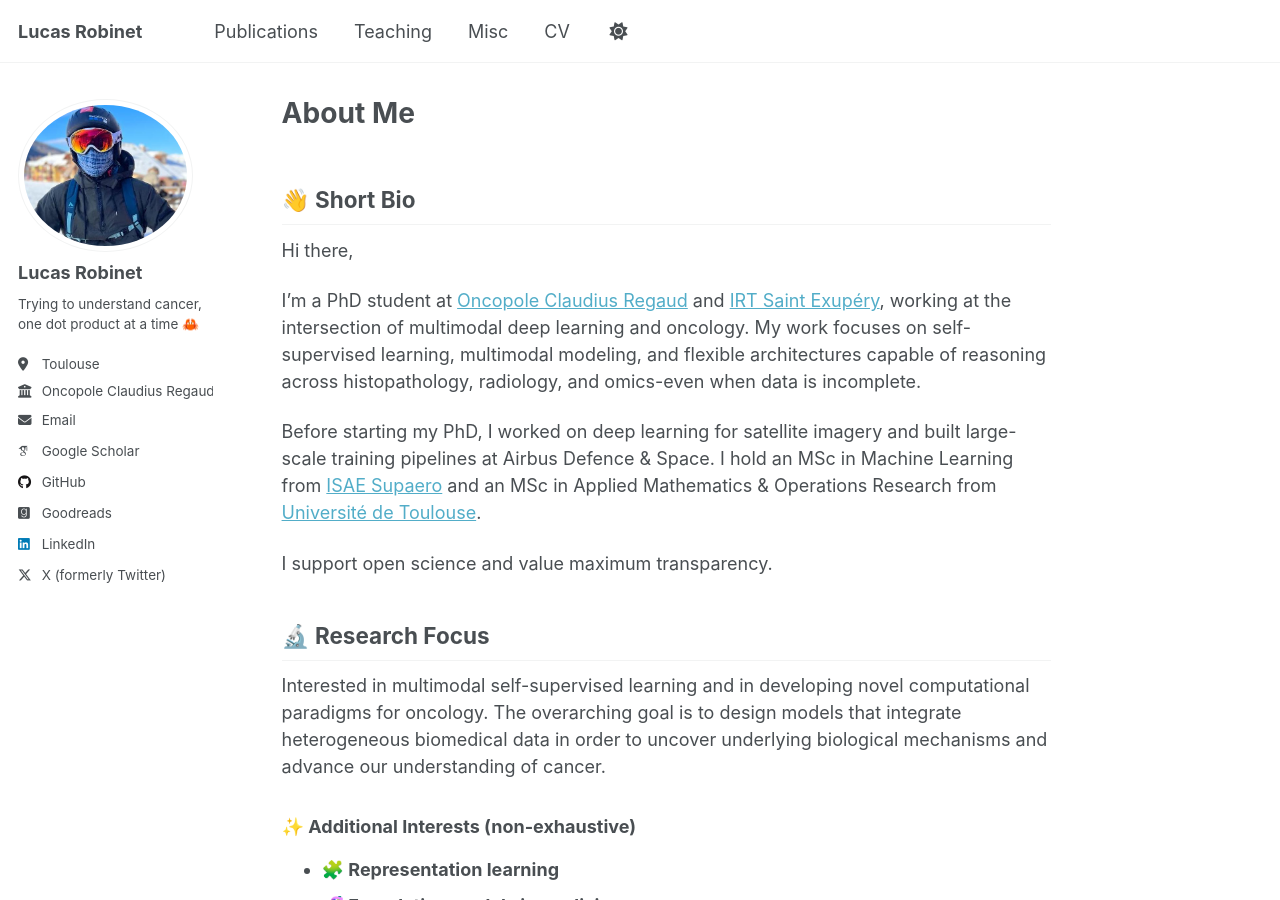
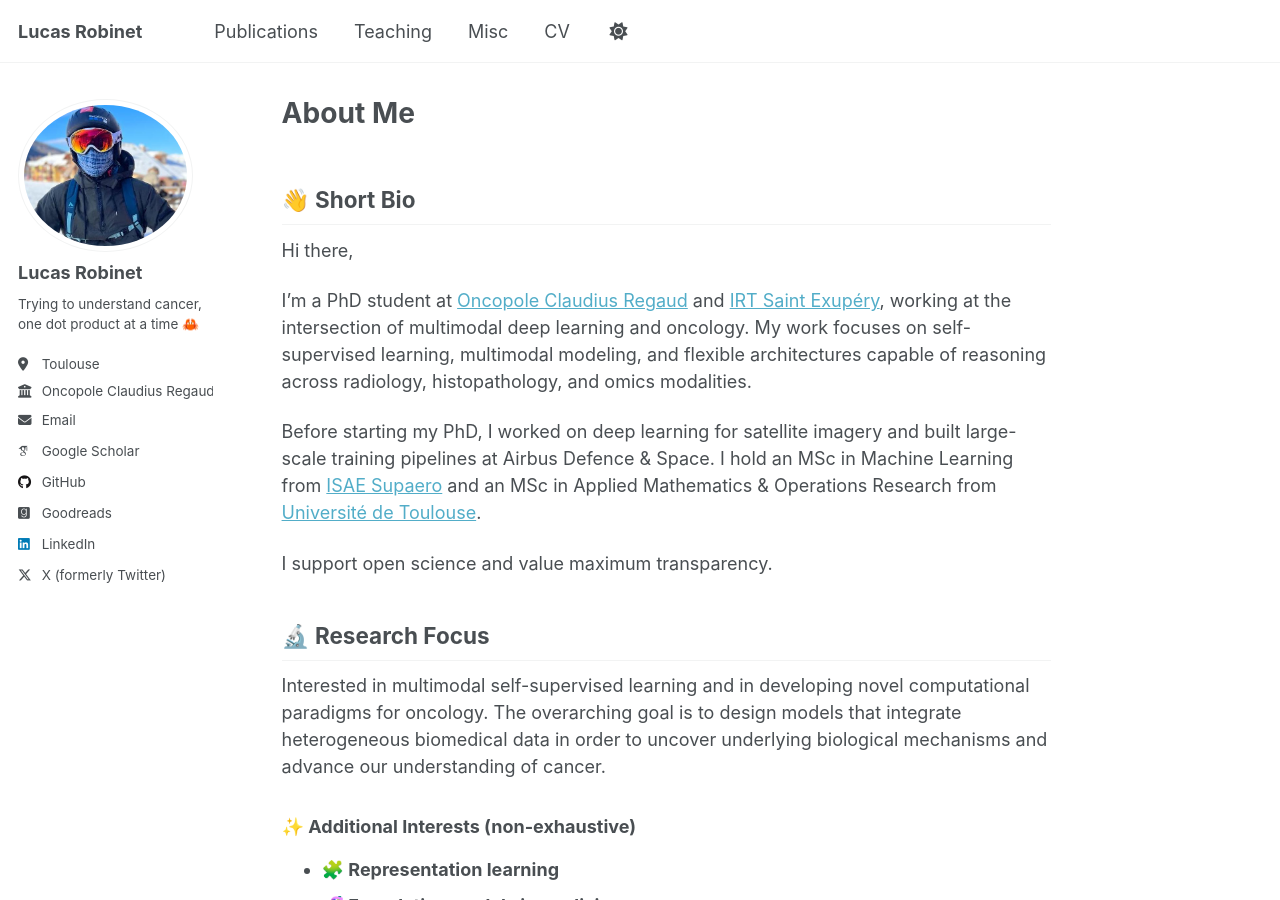
Before and after one commit to Lucas-rbnt/Lucas-rbnt.github.io, a Jekyll site: the page built from _pages/about.md, in a window 1280 px wide and 900 px high. Built offline with Jekyll 4.4.1, drawn with Linux system fonts in a browser that asks for light colours; some web fonts are replaced; a script that is not in the unit is left out.

Commit message:
fix typo

```diff
--- a/_pages/about.md
+++ b/_pages/about.md
@@ -10,7 +10,7 @@ redirect_from:
 
 Hi there,
 
-I'm a PhD student at [Oncopole Claudius Regaud](https://www.iuct-oncopole.fr/) and [IRT Saint Exupéry](https://www.irt-saintexupery.com/), working at the intersection of multimodal deep learning and oncology. My work focuses on self-supervised learning, multimodal modeling, and flexible architectures capable of reasoning across histopathology, radiology, and omics-even when data is incomplete.
+I'm a PhD student at [Oncopole Claudius Regaud](https://www.iuct-oncopole.fr/) and [IRT Saint Exupéry](https://www.irt-saintexupery.com/), working at the intersection of multimodal deep learning and oncology. My work focuses on self-supervised learning, multimodal modeling, and flexible architectures capable of reasoning across radiology, histopathology, and omics modalities.
 
 Before starting my PhD, I worked on deep learning for satellite imagery and built large-scale training pipelines at Airbus Defence & Space.
 I hold an MSc in Machine Learning from [ISAE Supaero](https://www.isae-supaero.fr/en/) and an MSc in Applied Mathematics & Operations Research from [Université de Toulouse](https://www.univ-tlse3.fr/).
```
